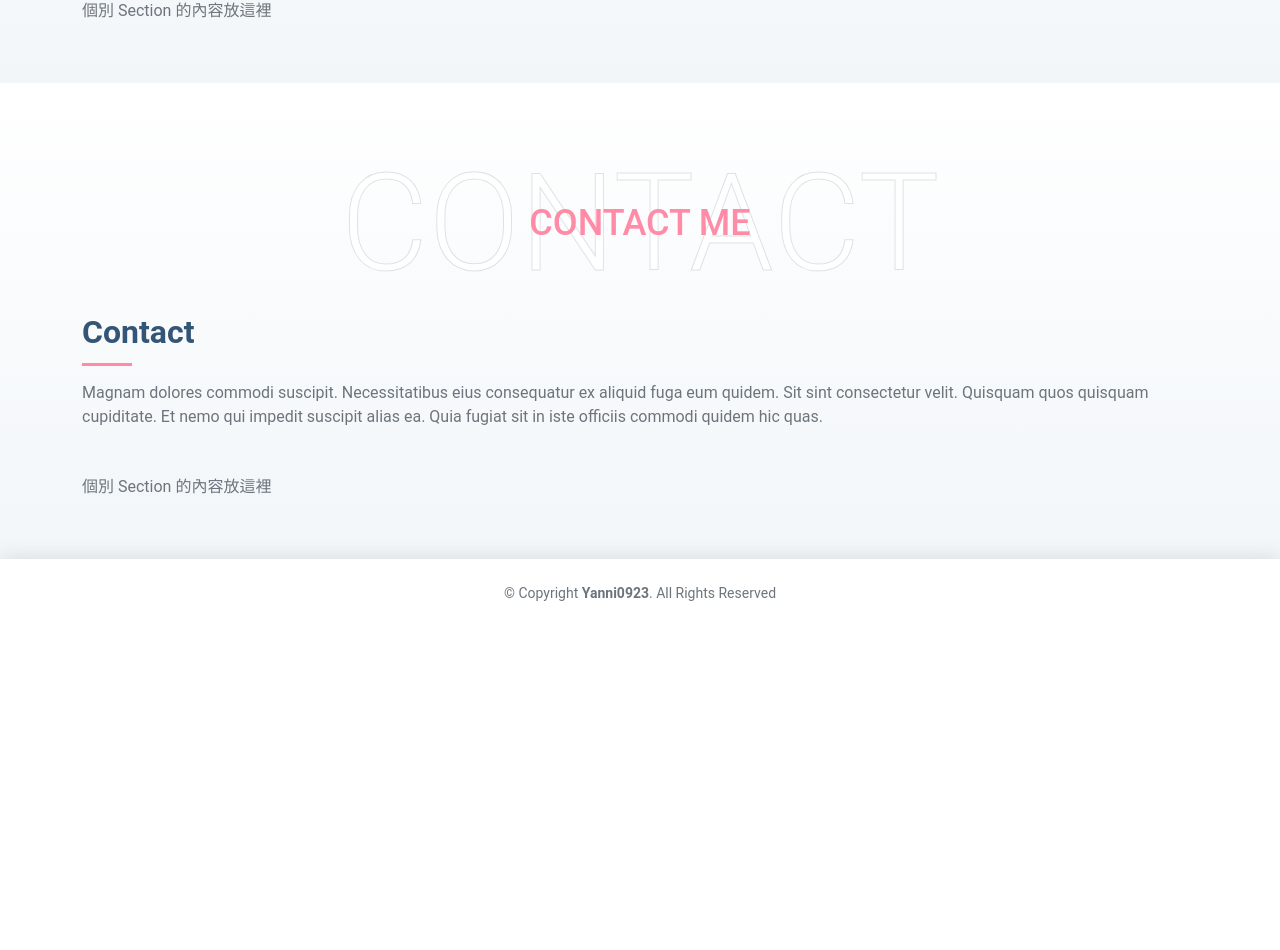
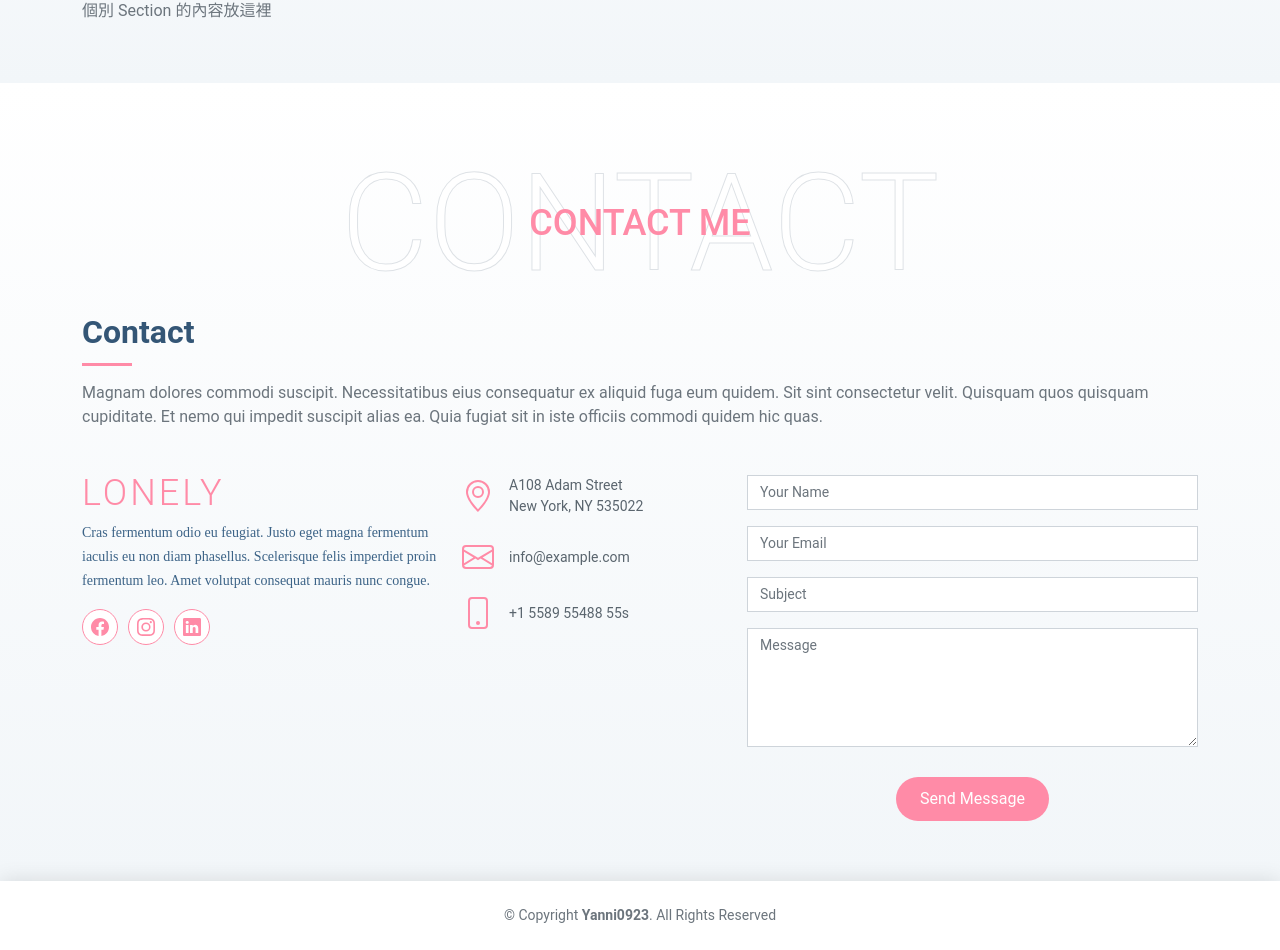
Before and after one commit to Yanni0923/my_website, a React (Create React App) app: page / in a window 1280 px wide. Shown: the part 6414-7364 px from the top of the page. Before the commit the page ends 7042 px from the top, so only its background shows below. Built offline with nearby package versions, Linux system fonts and the light colour scheme; what @srexi/purecounterjs would draw is missing.

Commit message:
完成 Contact section

```diff
--- a/src/sections/Contact.js
+++ b/src/sections/Contact.js
@@ -4,6 +4,14 @@ import "../../node_modules/bootstrap/dist/css/bootstrap.min.css";
 import Section from "../components/common/Section";
 import SectionTitle from "../components/common/SectionTitle";
 import SectionSubTitle from "../components/common/SectionSubtitle";
+import {
+  BsFacebook,
+  BsInstagram,
+  BsLinkedin,
+  BsGeoAlt,
+  BsEnvelope,
+  BsPhone,
+} from "react-icons/bs";
 
 const titleH2 = "Contact";
 const titlePara =
@@ -11,15 +19,206 @@ const titlePara =
 const titleFront = "Contact Me";
 const titleBack = "Contact";
 
+const StyleContactAbout = styled.div`
+  h3 {
+    font-size: 36px;
+    margin: 0 0 10px 0;
+    padding: 0;
+    line-height: 1;
+    font-weight: 300;
+    letter-spacing: 3px;
+    text-transform: uppercase;
+    color: #ff8ba7;
+  }
+
+  p {
+    font-size: 14px;
+    line-height: 24px;
+    font-family: "Playfair Display", serif;
+    color: #3c6387;
+  }
+
+  .social-links {
+    padding-bottom: 20px;
+
+    a {
+      font-size: 18px;
+      display: inline-block;
+      background: #fff;
+      color: #ff8ba7;
+      line-height: 0;
+      padding: 8px 0;
+      margin-right: 10px;
+      border-radius: 50%;
+      text-align: center;
+      width: 36px;
+      height: 36px;
+      transition: 0.3s;
+      border: 1px solid #ff8ba7;
+    }
+
+    a:hover {
+      background: #ff8ba7;
+      color: #fff;
+    }
+  }
+`;
+
+const StyleContactInfo = styled.div`
+  color: #5a656e;
+
+  .contact-icon {
+    font-size: 32px;
+    color: #ff8ba7;
+    line-height: 0;
+    margin-right: 15px;
+  }
+
+  p {
+    font-size: 14px;
+    margin: 0;
+  }
+`;
+
+const StyleContactForm = styled.form`
+  input,
+  textarea {
+    border-radius: 0;
+    box-shadow: none;
+    font-size: 14px;
+  }
+
+  input:focus,
+  textarea:focus {
+    border-color: #ff8ba7;
+  }
+
+  button[type="submit"] {
+    margin-top: 30px;
+    background: #ff8ba7;
+    border: 0;
+    padding: 10px 24px;
+    color: #fff;
+    transition: 0.4s;
+    border-radius: 50px;
+
+    &:hover {
+      background: #dd5a92;
+    }
+  }
+`;
+
 const Contact = () => {
   return (
-    <>
-      <Section>
-        <SectionTitle titleFront={titleFront} titleBack={titleBack} />
-        <SectionSubTitle h2={titleH2} para={titlePara} />
-        個別 Section 的內容放這裡
-      </Section>
-    </>
+    <Section>
+      <SectionTitle titleFront={titleFront} titleBack={titleBack} />
+      <SectionSubTitle h2={titleH2} para={titlePara} />
+      <div className="row">
+        <div className="col-lg-4 col-md-4">
+          <StyleContactAbout className="contact-about">
+            <h3>Lonely</h3>
+            <p>
+              Cras fermentum odio eu feugiat. Justo eget magna fermentum iaculis
+              eu non diam phasellus. Scelerisque felis imperdiet proin fermentum
+              leo. Amet volutpat consequat mauris nunc congue.
+            </p>
+            <div className="social-links">
+              <a href="#" className="facebook contact-icon">
+                <BsFacebook />
+              </a>
+              <a href="#" className="instagram contact-icon">
+                <BsInstagram />
+              </a>
+              <a href="#" className="linkedin contact-icon">
+                <BsLinkedin />
+              </a>
+            </div>
+          </StyleContactAbout>
+        </div>
+
+        <div className="col-lg-3 col-md-4">
+          <StyleContactInfo className="info">
+            <div className="d-flex align-items-center">
+              <BsGeoAlt className="contact-icon" />
+              <p>
+                A108 Adam Street
+                <br />
+                New York, NY 535022
+              </p>
+            </div>
+
+            <div className="d-flex align-items-center mt-4">
+              <BsEnvelope className="contact-icon" />
+              <p>info@example.com</p>
+            </div>
+
+            <div className="d-flex align-items-center mt-4">
+              <BsPhone className="contact-icon" />
+              <p>+1 5589 55488 55s</p>
+            </div>
+          </StyleContactInfo>
+        </div>
+
+        <div className="col-lg-5 col-md-8">
+          <StyleContactForm
+            action="forms/contact.php"
+            method="post"
+            role="form"
+            className="php-email-form"
+          >
+            <div className="form-group">
+              <input
+                type="text"
+                name="name"
+                className="form-control"
+                id="name"
+                placeholder="Your Name"
+                required
+              />
+            </div>
+            <div className="form-group mt-3">
+              <input
+                type="email"
+                className="form-control"
+                name="email"
+                id="email"
+                placeholder="Your Email"
+                required
+              />
+            </div>
+            <div className="form-group mt-3">
+              <input
+                type="text"
+                className="form-control"
+                name="subject"
+                id="subject"
+                placeholder="Subject"
+                required
+              />
+            </div>
+            <div className="form-group mt-3">
+              <textarea
+                className="form-control"
+                name="message"
+                rows="5"
+                placeholder="Message"
+                required
+              ></textarea>
+            </div>
+            {/* <div className="my-3">
+              <div className="loading">Loading</div>
+              <div className="error-message"></div>
+              <div className="sent-message">
+                Your message has been sent. Thank you!
+              </div>
+            </div> */}
+            <div className="text-center">
+              <button type="submit">Send Message</button>
+            </div>
+          </StyleContactForm>
+        </div>
+      </div>
+    </Section>
   );
 };
 export default Contact;
```
